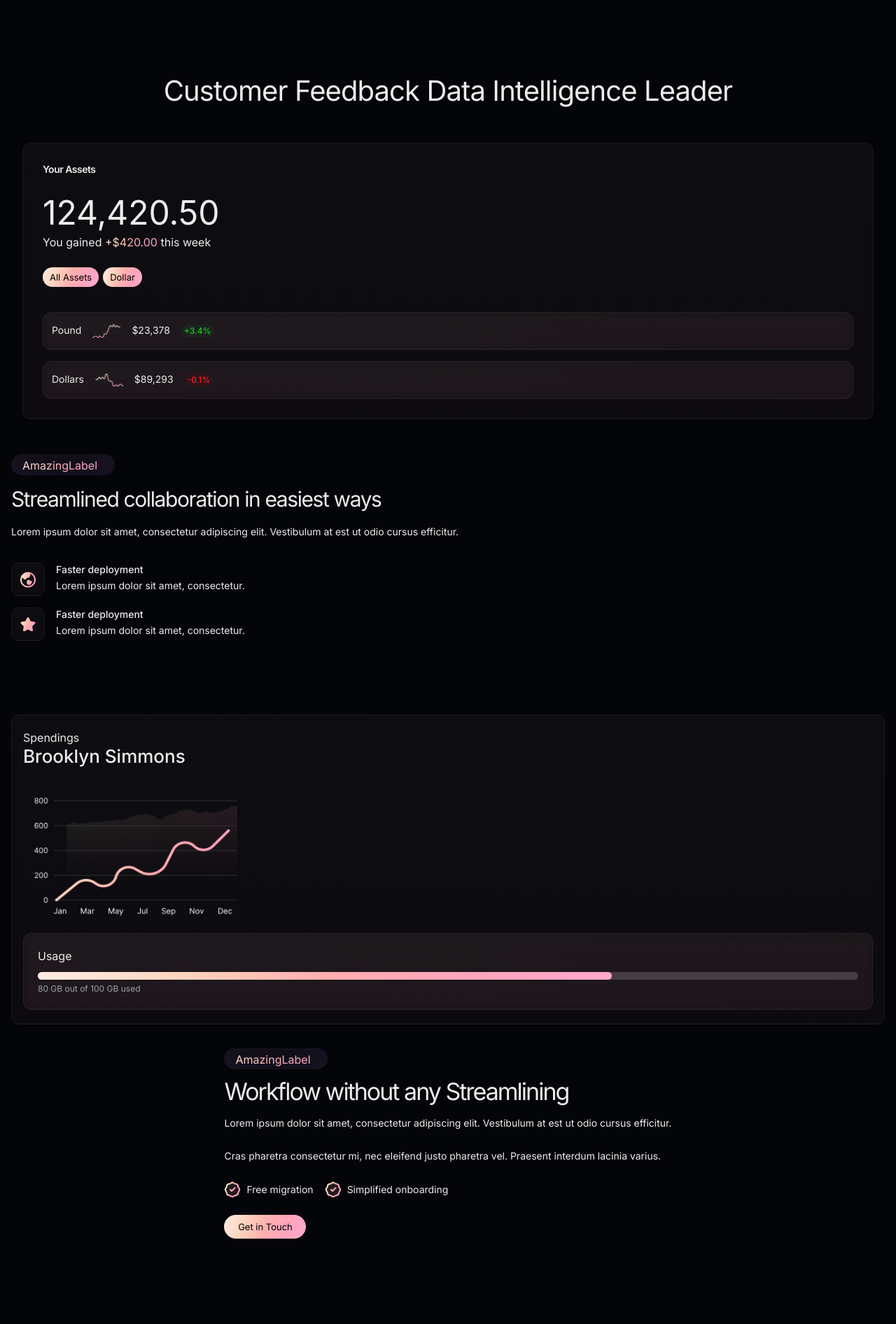
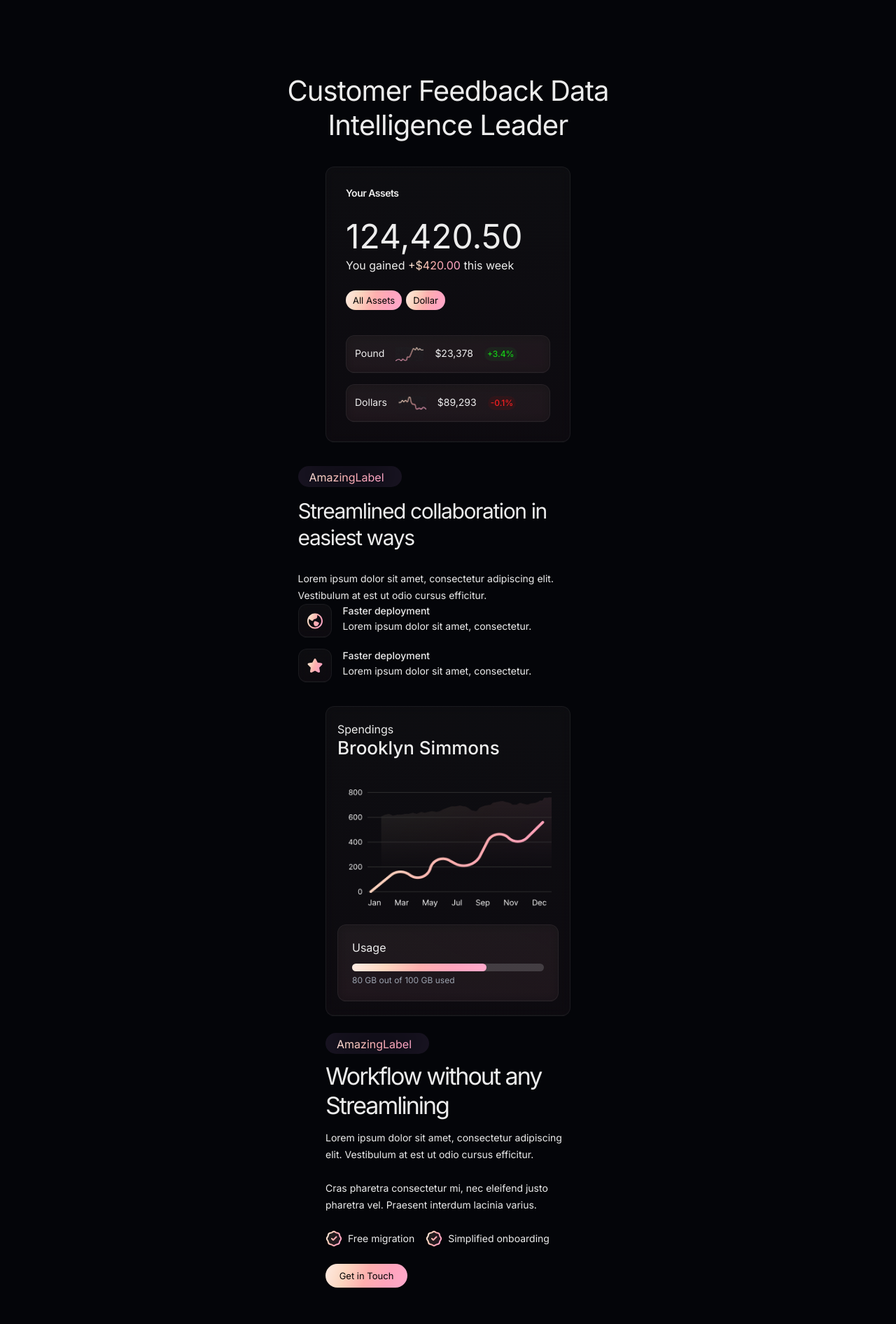
Before and after one commit to tuanloc-1708/hurix-saas, a Next.js app: page / in a window 1280 px wide. Shown: the part 2008-3900 px from the top of the page at 70% size. Built offline with nearby package versions, Linux system fonts and the light colour scheme.

Commit message:
fix update Ui mobile and desktop customer feecdback

```diff
--- a/src/sections/customer-fback/card/customer-fback-card.tsx
+++ b/src/sections/customer-fback/card/customer-fback-card.tsx
@@ -17,8 +17,8 @@ const graph = [
 
 export default function CustomerFbackCard() {
   return (
-    <div className="container p-4">
-      <div className="p-[28px] bg-card flex flex-col gap-9">
+    <div className="mx-auto 3xl:mx-0">
+      <div className="p-[28px] w-[350px] bg-card flex flex-col  gap-9">
         <div className="flex flex-col gap-6">
           <span className="text-[14px]/[129%] tracking-[-0.5px] font-semibold">
             Your Assets
--- a/src/sections/customer-fback/card/usage-speding-card.tsx
+++ b/src/sections/customer-fback/card/usage-speding-card.tsx
@@ -2,7 +2,8 @@ import Image from "next/image";
 
 export default function UsageSpendingCard() {
   return (
-    <div className="flex flex-col px-4 py-5 gap-[22px] bg-card ">
+    <div className="flex justify-center 3xl:block">
+      <div className="w-[350px] flex flex-col px-4 py-5 gap-[22px]  bg-card ">
         <div>
           <div className="flex flex-col">
             <span>Spendings</span>
@@ -27,17 +28,12 @@ export default function UsageSpendingCard() {
             <div className="relative w-full h-[11px] rounded-[26px] bg-[rgba(255,255,255,0.17)]">
               <div className="absolute top-0 left-0 w-[70%] h-full bg-pink-gradient rounded-[26px]" />
             </div>
-          {/* <div
-            className="w-full h-[11px]
-          before:bg-pink-gradient
-          bg-[rgba(255,255,255,0.17)]
-           rounded-[26px]"
-          /> */}
             <span className="text-[12px]/[150%] font-normal tracking-[-0.5] text-gray-400">
               80 GB out of 100 GB used
             </span>
           </div>
         </div>
       </div>
+    </div>
   );
 }
--- a/src/sections/customer-fback/view/customer-fback-view.tsx
+++ b/src/sections/customer-fback/view/customer-fback-view.tsx
@@ -32,19 +32,19 @@ export const content2 = [
 export default function CustomerFbackView() {
   return (
     <div className="container px-4 flex flex-col items-center justify-center gap-[34px]">
-      <span className="text-[40px]/[123%] text-center font-normal tracking-[-0.9px]">
+      <span className="max-w-[485px] text-[40px]/[123%] text-center font-normal tracking-[-0.9px]">
         Customer Feedback Data Intelligence Leader
       </span>
-      <div className="w-full flex flex-col gap-[34px]">
+      <div className="container 3xl:flex-row-reverse 3xl:space-x-0 w-full flex flex-col justify-center gap-[34px]">
         <CustomerFbackCard />
 
-        <div className="flex flex-col gap-8 mb-[71px]">
+        <div className="w-fit mx-auto 3xl:mr-[138px]">
           <div className="flex flex-col gap-4">
             <AmazingLabe />
-            <span className="text-[30px]/[126%] tracking-[-1.4px] font-normal">
+            <span className="max-w-[429px] mb-3 text-[30px]/[126%] tracking-[-1.4px] font-normal">
               Streamlined collaboration in easiest ways
             </span>
-            <p className="text-[14px]/[171%] font-normal">
+            <p className="max-w-[390px] text-[14px]/[171%] font-normal">
               Lorem ipsum dolor sit amet, consectetur adipiscing elit.
               Vestibulum at est ut odio cursus efficitur.
             </p>
@@ -56,7 +56,7 @@ export default function CustomerFbackView() {
                 <div className="flex items-center justify-center bg-card w-[48px] h-[48px] rounded-[24px] ">
                   {item.icon}
                 </div>
-                <div className="flex flex-col">
+                <div className="flex flex-col left-0">
                   <span className="text-[14px]/[145%] font-medium">
                     {item.title}
                   </span>
@@ -68,20 +68,27 @@ export default function CustomerFbackView() {
             ))}
           </div>
         </div>
+      </div>
+
+      <div className="w-[350px] flex flex-col 3xl:flex-row gap-6 justify-center">
+        <div className="3xl:mr-[138px]">
           <UsageSpendingCard />
         </div>
 
-      <div className="flex flex-col gap-6">
+        <div className="flex flex-col  min-w-[350px]">
           <div className="flex flex-col gap-[11px]">
             <AmazingLabe />
-          <span className=" text-[34px]/[126%] tracking-[-2px] font-normal">
+            <span className="mb-3 text-[34px]/[126%] tracking-[-2px] font-normal">
               Workflow without any Streamlining
             </span>
+          </div>
+
+          <div>
+            <div className=" flex flex-col gap-6">
               <p className="text-[14px]/[171%] font-normal">
-            Lorem ipsum dolor sit amet, consectetur adipiscing elit. Vestibulum
-            at est ut odio cursus efficitur.
+                Lorem ipsum dolor sit amet, consectetur adipiscing elit.
+                Vestibulum at est ut odio cursus efficitur.
               </p>
-        </div>
 
               <p className="text-[14px]/[171%] font-normal">
                 Cras pharetra consectetur mi, nec eleifend justo pharetra vel.
@@ -94,10 +101,9 @@ export default function CustomerFbackView() {
                     key={index}
                     className="flex text-[14px]/[171%] font-normal gap-2"
                   >
-              <div className="">{item.icon}</div>
-              <div className="">
-                <span className="">{item.title}</span>
-              </div>
+                    <div>{item.icon}</div>
+
+                    <span className="text-[14px]/[171%]">{item.title}</span>
                   </div>
                 ))}
               </div>
@@ -107,5 +113,8 @@ export default function CustomerFbackView() {
               </Button>
             </div>
           </div>
+        </div>
+      </div>
+    </div>
   );
 }
```
Lines whose indentation alone changed are shown as unchanged.
